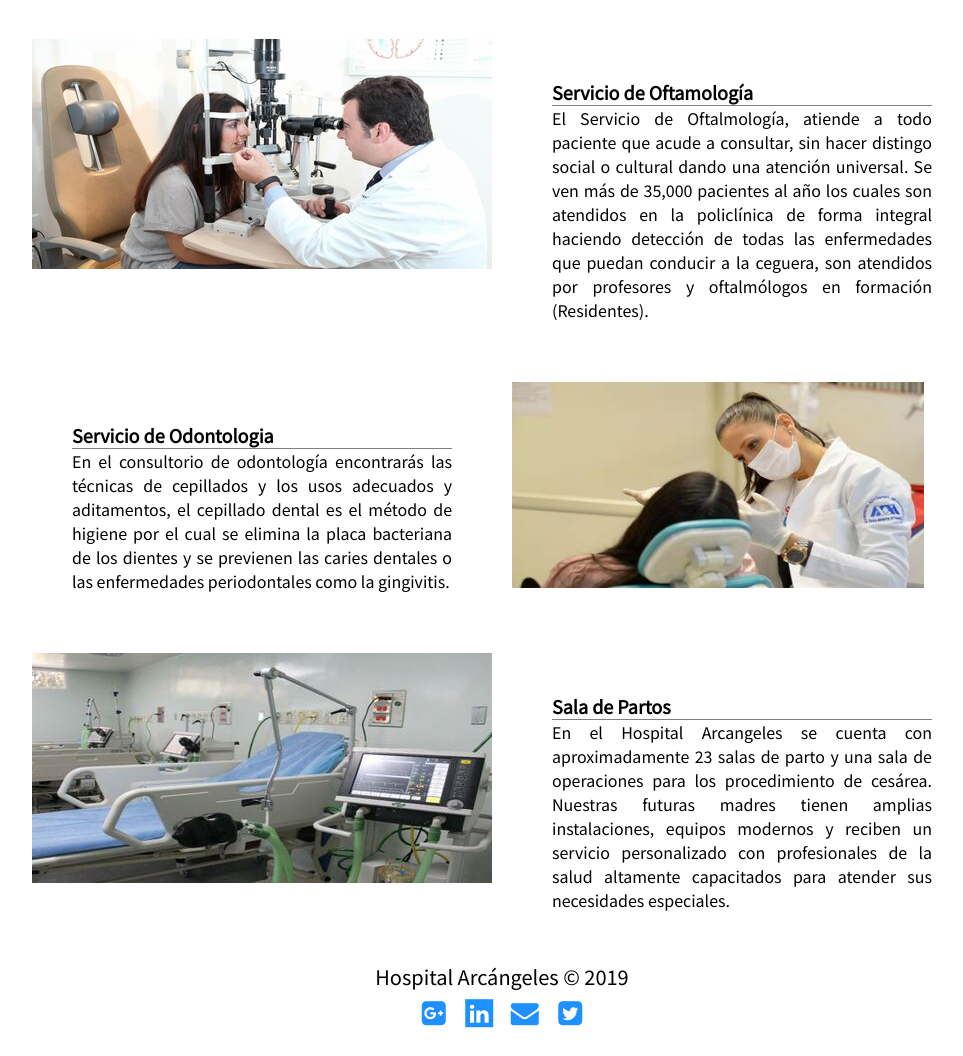
After one commit to AL154131/HospitalArcangeles, a PHP site: page /Paginas/Departamentos.php in a window 1280 px wide. The commit adds this page. Shown: the part 1441-2497 px from the top of the page, without its empty margins (138-1101 px from the left). Run offline with PHP 8.4, Linux system fonts and the light colour scheme; some libraries are stand-ins or nearby versions.

Commit message:
Departamentos

```diff
--- a/Estilos/Departamentos.css
+++ b/Estilos/Departamentos.css
@@ -1,10 +1,10 @@
-#departamento{
+#departamentoindex{
     background: dodgerblue;
     color: #fff;
     text-align: center;
     padding: 20px;
 }
-#departamento .contenedor{
+#departamentoindex .contenedor{
     display: flex;
     flex-wrap: wrap;
     justify-content: center;
@@ -20,3 +20,65 @@
     border-radius: 50%;
     border: 5px solid #fff;
 }
+
+#Departamentos {
+    width: 1000px;
+    max-width: 90%;
+    margin: 0px auto;
+    height: auto;
+    padding: 20px;
+    text-align: justify;
+}
+.Cont{
+    width: 100%;
+    clear: both;
+}
+
+#Departamentos h1{
+    float: none;
+}
+
+.Dep{
+    width: 50%;
+    padding: 50px;
+    float: left;
+    clear: both;
+}
+
+.Dep h2{
+    font-size: 18px;
+    border-bottom: 1px solid grey;
+}
+
+.Depd{
+    padding: 50px;
+    width: 50%;
+    float: right;
+}
+
+.Depd h2{
+    font-size: 18px;
+    border-bottom: 1px solid grey;
+}
+
+.Depima{
+    width: 45%;
+    height: 100%;
+    float: left;
+}
+
+.Depima img{
+    width: 100%;
+    padding: 10px;
+}
+
+.Depimad{
+    width: 50%;
+    float: right;
+
+}
+
+.Depimad img{
+    width: 100%;
+    padding: 10px;
+}
--- a/Librerias/EncabezadoPie.phtml
+++ b/Librerias/EncabezadoPie.phtml
@@ -9,7 +9,7 @@
                 <a href="index.php">Inicio</a>
                 <a href="Paginas/Nosotros.php">Nosotros</a>
                 <a href="Paginas/Contacto.php">Contacto</a>
-                <a href="">Departamentos</a>
+                <a href="Paginas/Departamentos.php">Departamentos</a>
                 <a href="Paginas/Citas.php">Citas</a>
             </nav>
        		</div>
@@ -25,7 +25,7 @@
                 <a href="../index.php">Inicio</a>
                 <a href="Nosotros.php">Nosotros</a>
                 <a href="Contacto.php">Contacto</a>
-                <a href="">Departamentos</a>
+                <a href="Departamentos.php">Departamentos</a>
                 <a href="Citas.php">Citas</a>
             </nav>
        		</div>
--- /dev/null
+++ b/Paginas/Departamentos.php
@@ -0,0 +1,106 @@
+<!DOCTYPE html>
+<html>
+<head>
+	<meta charset="utf-8">
+	<title>Nosotros</title>
+	<link rel="stylesheet" href="../Estilos/Estilos.css">
+    <link rel="stylesheet" href="../Estilos/fontello.css">
+    <script src="https://code.jquery.com/jquery-3.2.1.min.js"></script>
+    <script src="../Js/Nosotros.js"></script>
+</head>
+<body>
+    <header>
+        <?php
+            include("../Librerias/EncabezadoPie.phtml");
+            subcabecera();
+        ?>
+    </header>
+
+    <main>
+        <section id="banner">
+            <img src="../Imagenes/Banner/4.jpg" alt="">
+            <div class="contenedor">
+                <h3>Departamentos</h3>
+            </div>
+        </section>
+    </main>
+
+    <div id="Departamentos">
+        <h1>Departamentos</h1><br>
+        <div class="Cont">
+            <div class="Dep">
+                <h2>Departamento de Enfermeria</h2>
+                <p>
+                    Contamos con personal de enfermería altamente capacitado certificado en soporte vital básico. Somos y seguiremos siendo la mejor elección para la atención.
+                </p>
+            </div>
+            <div class="Depima">
+                <img src="../Imagenes/Departamentos/Enfermeria.jpg" alt="">
+            </div>
+        </div>
+        <hr>
+        <div class="Cont">
+            <div class="Depd">
+                <h2>Servicio de Urgencias</h2>
+                <p>
+                    Las 24 Horas del Día, Los 365 Días del Año<br>
+                    Contamos con personal de enfermería altamente capacitado certificación de soporte vital básico. Somos y seguiremos siendo la mejor elección para la atención de la Salud en Matamoros.
+                </p>
+            </div>
+            <div class="Depimad">
+                <img src="../Imagenes/Departamentos/Urgencia.jpg" alt="">
+            </div>
+        </div>
+        <div class="Cont">
+            <div class="Dep">
+                <h2>Quirofano</h2>
+                <p>
+                    El Servicio de Quirófano es una unidad operativa compleja, donde convergen los procedimientos invasivos de todos los servicios quirúrgicos del Hospital de
+                    Alta Complejidad. Funciona las 24 horas para cirugías de emergencia y 12 horas para cirugías programadas. Está integrado funcional y jerárquicamente dependiente de la Dirección Médica.
+                </p>
+            </div>
+            <div class="Depima">
+                <img src="../Imagenes/Departamentos/Quirofano.jpg" alt="">
+            </div>
+        </div>
+        <div class="Cont">
+            <div class="Depd">
+                <h2>Servicio de Oftamología</h2>
+                <p>
+                    El Servicio de Oftalmología, atiende a todo paciente que acude a consultar, sin hacer distingo social o cultural dando una atención universal. Se ven más de 35,000 pacientes al año los cuales son atendidos en la policlínica de forma integral haciendo detección de todas las enfermedades que puedan conducir a la ceguera, son atendidos por profesores y oftalmólogos en formación (Residentes).
+                </p>
+            </div>
+            <div class="Depimad">
+                <img src="../Imagenes/Departamentos/Oftamologia.jpg" alt="">
+            </div>
+        </div>
+        <div class="Cont">
+            <div class="Dep">
+                <h2>Servicio de Odontologia</h2>
+                <p>
+                    En el consultorio de odontología encontrarás las técnicas de cepillados y los usos adecuados y aditamentos, el cepillado dental es el método de higiene por el cual se elimina la placa bacteriana de los dientes y se previenen las caries dentales o las enfermedades periodontales como la gingivitis.
+                </p>
+            </div>
+            <div class="Depima">
+                <img src="../Imagenes/Departamentos/Odontologia.jpeg" alt="">
+            </div>
+        </div>
+        <div class="Cont">
+            <div class="Depd">
+                <h2>Sala de Partos</h2>
+                <p>
+                    En el Hospital Arcangeles se cuenta con aproximadamente 23 salas de parto y una sala de operaciones para los procedimiento de cesárea. Nuestras futuras madres tienen amplias instalaciones, equipos modernos y reciben un servicio personalizado con profesionales de la salud altamente capacitados para atender sus necesidades especiales.
+                </p>
+            </div>
+            <div class="Depimad">
+                <img src="../Imagenes/Departamentos/Sala.jpg" alt="">
+            </div>
+        </div>
+    </div>
+
+    <footer>
+        <?php
+            pie();
+        ?>
+    </footer>
+</body>
--- a/index.php
+++ b/index.php
@@ -50,12 +50,12 @@
         </div>
     </section>
 
-    <section id="departamento">
+    <section id="departamentoindex">
         <h3>Departamentos que tienes a tu disposicion</h3>
         <div class="contenedor">
            <div class="dep-info">
                <img src="Imagenes/dentista.jpg" alt="">
-               <h4>Dentista</h4>
+               <h4>Odontologia</h4>
            </div>
            <div class="dep-info">
                <img src="Imagenes/Quirofano.jpg" alt="">
```
Also changed, not shown: Imagenes/Departamentos/Enfermeria.jpg (added), Imagenes/Departamentos/Odontologia.jpeg (added), Imagenes/Departamentos/Oftamologia.jpg (added), Imagenes/Departamentos/Quirofano.jpg (added), Imagenes/Departamentos/Sala.jpg (added), Imagenes/Departamentos/Urgencia.jpg (added).
